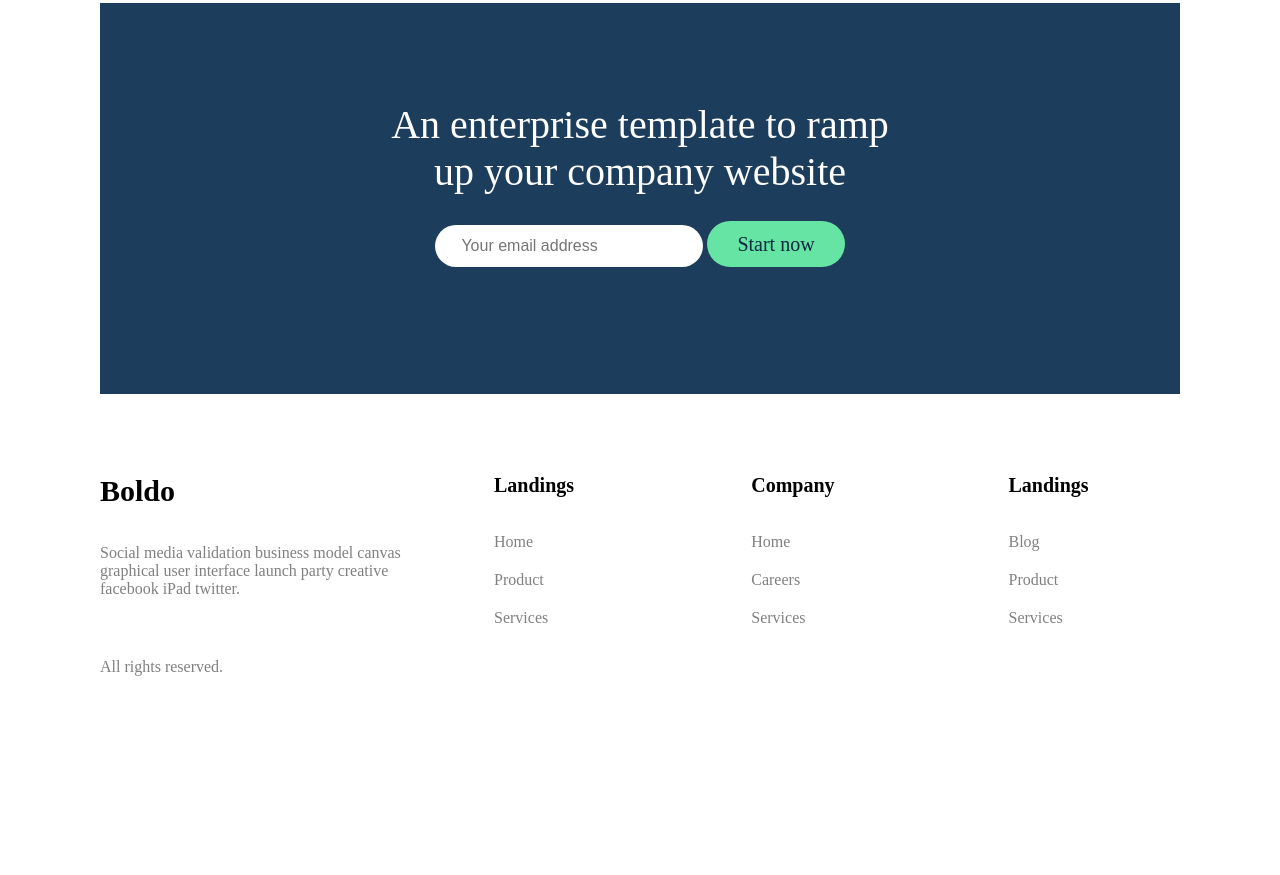
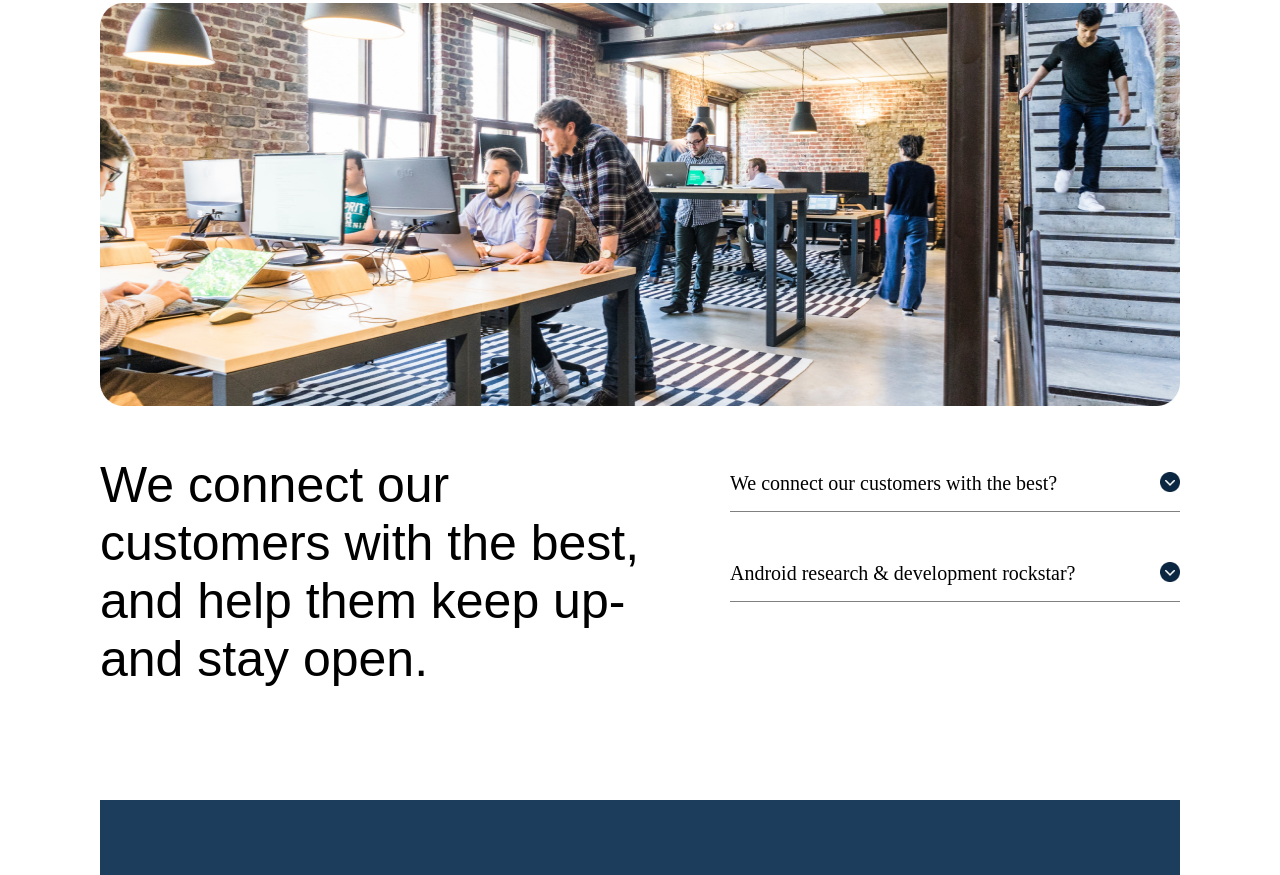
Before and after one commit to antuKar1/personal_portfolio_CSS, a plain HTML site: page index.html in a window 1280 px wide. Shown: the part 3374-4249 px from the top of the page. Before the commit the page ends 4126 px from the top, so only its background shows below. Drawn offline with Linux system fonts and the light colour scheme.

Commit message:
Collaboration and questionaries Designe

```diff
--- a/css/style.css
+++ b/css/style.css
@@ -421,3 +421,51 @@ span.footer_title {
     justify-content: space-between;
     padding: 0px 0px 0px 70px;
 }
+/* ============== Collaboration ==================== */
+.coll_img {
+
+    height: 403px;
+    margin: 0px auto;
+}
+.coll_img img {
+    width: 100%;
+    height: 100%;
+}
+.coll_content {
+    display: flex;
+    justify-content: space-between;
+    margin-top: 50px;
+
+}
+.coll_content p {
+    color: #000000;
+    font-size: 50px;
+    font-weight: 100;
+    font-family: sans-serif;
+    width: 75%;
+    padding-right: 50px;
+}
+.col-list {
+    display: flex;
+    flex-direction: column;
+    width: 50%;
+    text-align: end;
+}
+.col-list a {
+    text-decoration: none;
+    color: #000000;
+    font-size: 20px;
+    text-align: left;
+    width: 450px;
+    margin-bottom: 34px;
+    border-bottom: 1px solid gray;
+    padding: 16px 0px;
+    display: flex;
+    justify-content: space-between;
+    justify-items: center;
+    margin-left: auto;
+}
+.col-list img {
+    width: 20px;
+    height: 20px;
+}
--- a/index.html
+++ b/index.html
@@ -129,6 +129,20 @@
             </div>
         </div>
     </section>
+
+    <!--============= Collaboration========================= -->
+    <section class="collaboration size">
+        <div class="coll_img">
+            <img src="/img/banner/Image.png" alt="Collaboration">
+        </div>
+        <div class="coll_content">
+            <p>We connect our customers with the best, and help them keep up-and stay open.</p>
+            <div class="col-list">
+                <a href="#">We connect our customers with the best? <img src="/img/logo/downarrow.png" alt="downarrow"></a>
+                <a href="#">Android research & development rockstar? <img src="/img/logo/downarrow.png" alt="downarrow"> </a>
+            </div>
+        </div>
+    </section>
     <!-- ======================== Footer =================== -->
     <footer>
         <div class="top_Footer">
```
